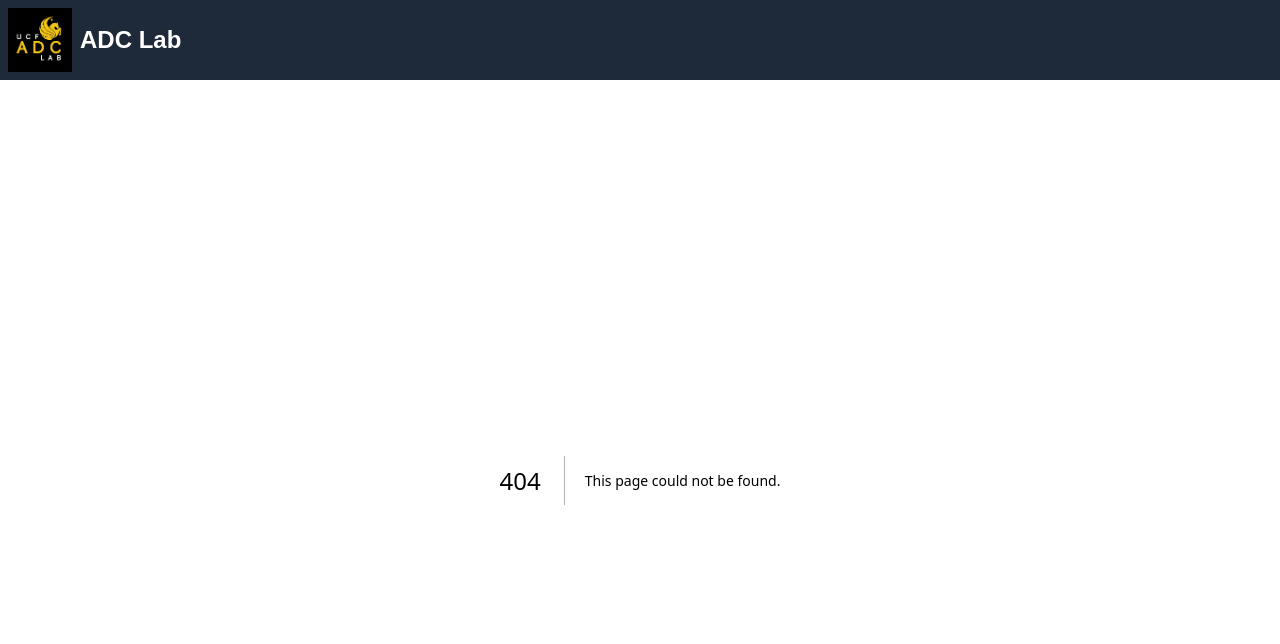
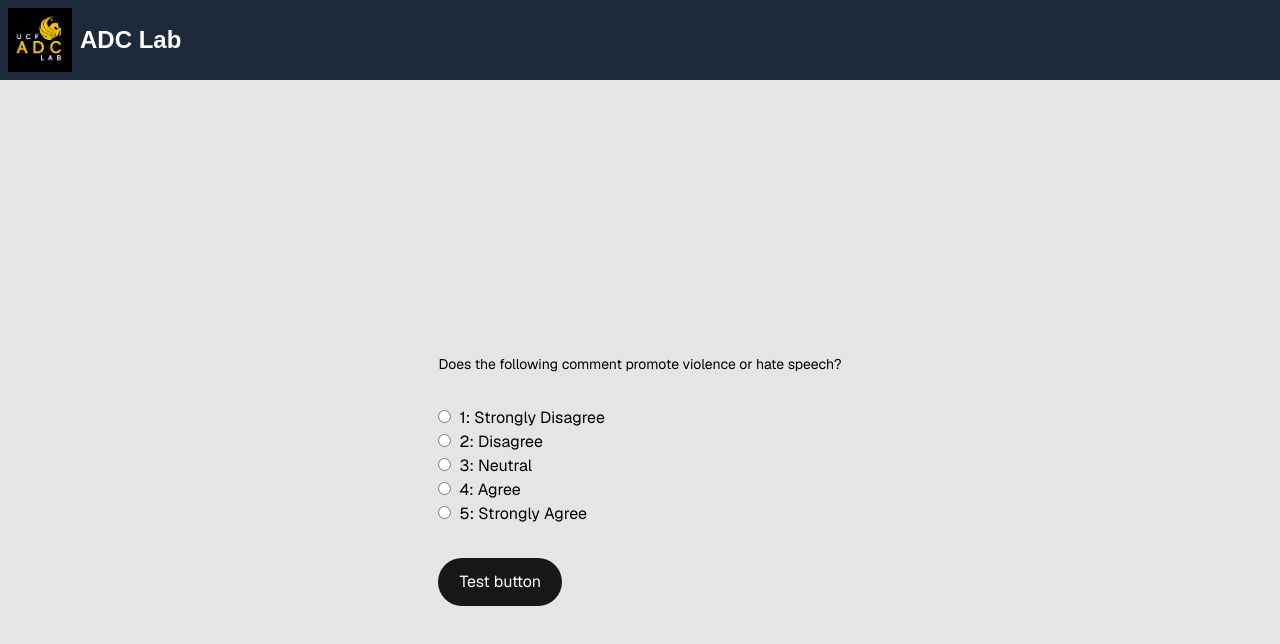
Before and after one commit to ADCLab/threat-monitor, a Next.js app in the folder HomeLandSec/frontend/: page /inquiry in a window 1280 px wide. Before the commit this address had no page. Shown: the top 644 px of the page. Built offline with nearby package versions, Linux system fonts and the light colour scheme.

Commit message:
decouple inquiry and main page, integrate types

```diff
--- /dev/null
+++ b/HomeLandSec/frontend/src/app/inquiry/page.tsx
@@ -0,0 +1,63 @@
+"use client";
+import { useState, useEffect } from "react";
+import Image from "next/image";
+import Button from "@/components/ui/button";
+import { SurveyData } from "@/types/interfaces";
+
+
+export default function Inquiry() {
+  const [surveyData, setSurveyData] = useState<SurveyData | null>(null);
+  const [selectedOption, setSelectedOption] = useState("");
+
+  useEffect(() => {
+    fetch("/survey.json")
+      .then((res) => res.json())
+      .then((data: SurveyData) => setSurveyData(data));
+  }, []);
+
+  useEffect(() => {
+    const handleKeyDown = (e: KeyboardEvent) => {
+      if (surveyData && surveyData.responses?.[e.key]) {
+        setSelectedOption(e.key);
+      }
+    };
+    window.addEventListener("keydown", handleKeyDown);
+    return () => window.removeEventListener("keydown", handleKeyDown);
+  }, [surveyData]);
+
+  function testButton() {
+    console.log("Button clicked!");
+  }
+
+  if (!surveyData) {
+    return <div>Loading...</div>;
+  }
+
+  return (
+    <div className="grid grid-rows-[20px_1fr_20px] bg-neutral-200 items-center justify-items-center min-h-screen p-8 pb-20 gap-16 sm:p-20 font-[family-name:var(--font-geist-sans)]">
+      <main className="flex flex-col gap-8 row-start-2 items-center sm:items-start text-black">
+        <p className="text-sm text-center sm:text-left">
+          {surveyData.criteria}
+        </p>
+        <div>
+          {Object.entries(surveyData.responses).map(([key, label]) => (
+            <div key={key}>
+              <label>
+                <input
+                  type="radio"
+                  name="survey"
+                  className="mr-2"
+                  value={key}
+                  checked={selectedOption === key}
+                  onChange={() => setSelectedOption(key)}
+                />
+                {key}: {label}
+              </label>
+            </div>
+          ))}
+        </div>
+        <Button onClick={testButton}>Test button</Button>
+      </main>
+    </div>
+  );
+}
--- a/HomeLandSec/frontend/src/app/page.tsx
+++ b/HomeLandSec/frontend/src/app/page.tsx
@@ -2,60 +2,19 @@
 import { useState, useEffect } from "react";
 import Image from "next/image";
 import Button from "@/components/ui/button";
+import Link from "next/link";
 
 export default function Home() {
-  const [surveyData, setSurveyData] = useState(null);
-  const [selectedOption, setSelectedOption] = useState("");
-
-  useEffect(() => {
-    fetch("/survey.json")
-      .then((res) => res.json())
-      .then((data) => setSurveyData(data));
-  }, []);
-
-  useEffect(() => {
-    const handleKeyDown = (e) => {
-      if (surveyData && surveyData.responses[e.key]) {
-        setSelectedOption(e.key);
-      }
-    };
-    window.addEventListener("keydown", handleKeyDown);
-    return () => window.removeEventListener("keydown", handleKeyDown);
-  }, [surveyData]);
-
-  function testButton() {
-    console.log("Button clicked!");
-  }
-
-  if (!surveyData) {
-    return <div>Loading...</div>;
+  function loadQuestions() {
+    console.log("Loading questions");
   }
 
   return (
     <div className="grid grid-rows-[20px_1fr_20px] bg-neutral-200 items-center justify-items-center min-h-screen p-8 pb-20 gap-16 sm:p-20 font-[family-name:var(--font-geist-sans)]">
-      <main className="flex flex-col gap-8 row-start-2 items-center sm:items-start text-black">
-        <p className="text-sm text-center sm:text-left">
-          {surveyData.criteria}
-        </p>
-        <div>
-          {Object.entries(surveyData.responses).map(([key, label]) => (
-            <div key={key}>
-              <label>
-                <input
-                  type="radio"
-                  name="survey"
-                  className="mr-2"
-                  value={key}
-                  checked={selectedOption === key}
-                  onChange={() => setSelectedOption(key)}
-                />
-                {key}: {label}
-              </label>
-            </div>
-          ))}
-        </div>
-        <Button onClick={testButton}>Test button</Button>
-      </main>
+      <Link href="/inquiry" className="text-blue-500">
+        Inquiry
+      </Link>
+      <Button onClick={loadQuestions}>Test Button</Button>
     </div>
   );
 }
--- /dev/null
+++ b/HomeLandSec/frontend/src/types/interfaces.ts
@@ -0,0 +1,6 @@
+export interface SurveyData {
+	criteria: string;
+	responses: {
+		[key: string]: string;
+	};
+}
```
